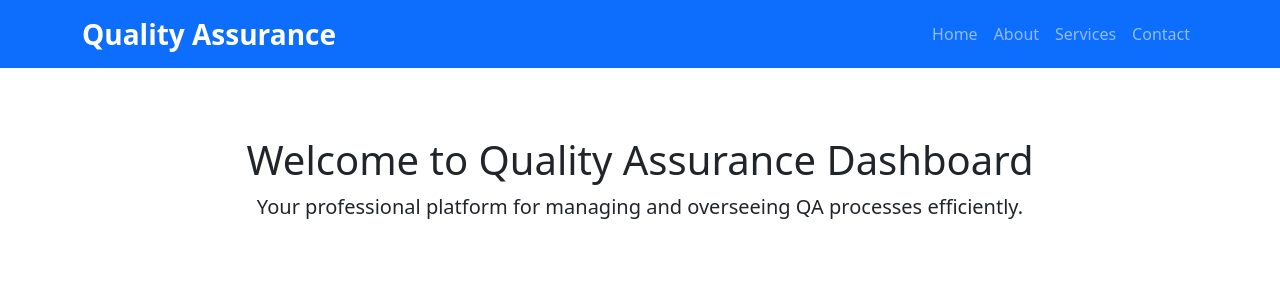
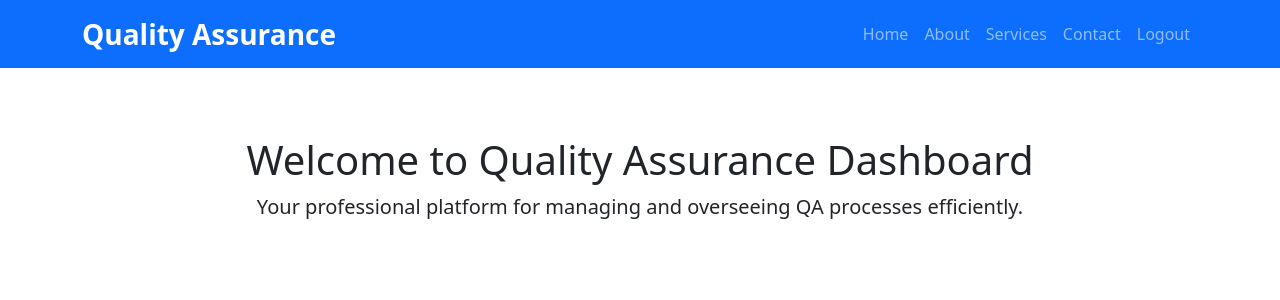
Before and after one commit to iamdiniz/python_quality_assurance, a Flask app: page /home in a window 1280 px wide. Shown: the top 300 px of the page. Run offline with Flask 3, Linux system fonts and the light colour scheme; the visitor is signed in with stand-in values (Sample User, id 1); some libraries are stand-ins or nearby versions.

Commit message:
logout button

```diff
--- a/login_app/templates/home.html
+++ b/login_app/templates/home.html
@@ -1,6 +1,6 @@
 <!doctype html>
 <html lang="en" data-bs-theme="auto">
-  <head>
+<head>
     <meta charset="utf-8">
     <meta name="viewport" content="width=device-width, initial-scale=1">
     <meta name="description" content="">
@@ -26,8 +26,8 @@
         margin-top: 5rem;
       }
     </style>
-  </head>
-  <body>
+</head>
+<body>
     <!-- Navbar -->
     <nav class="navbar navbar-expand-lg navbar-dark bg-primary fixed-top">
       <div class="container">
@@ -49,6 +49,9 @@
             <li class="nav-item">
               <a class="nav-link" href="#">Contact</a>
             </li>
+            <li class="nav-item">
+              <a class="btn btn-danger nav-link" href="{{ url_for('logout') }}">Logout</a>
+            </li>
           </ul>
         </div>
       </div>
@@ -62,5 +65,5 @@
 
     <!-- Bootstrap JS -->
     <script src="/static/js/bootstrap.bundle.min.js"></script>
-  </body>
+</body>
 </html>
```
Also changed, not shown: login_app/app.py (line endings or trailing spaces).
